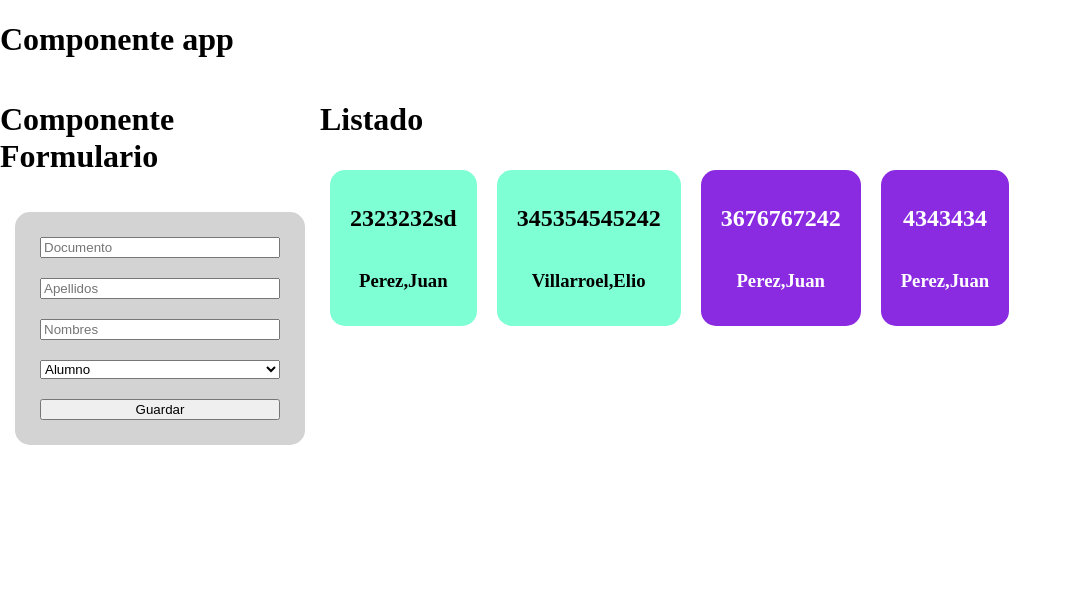
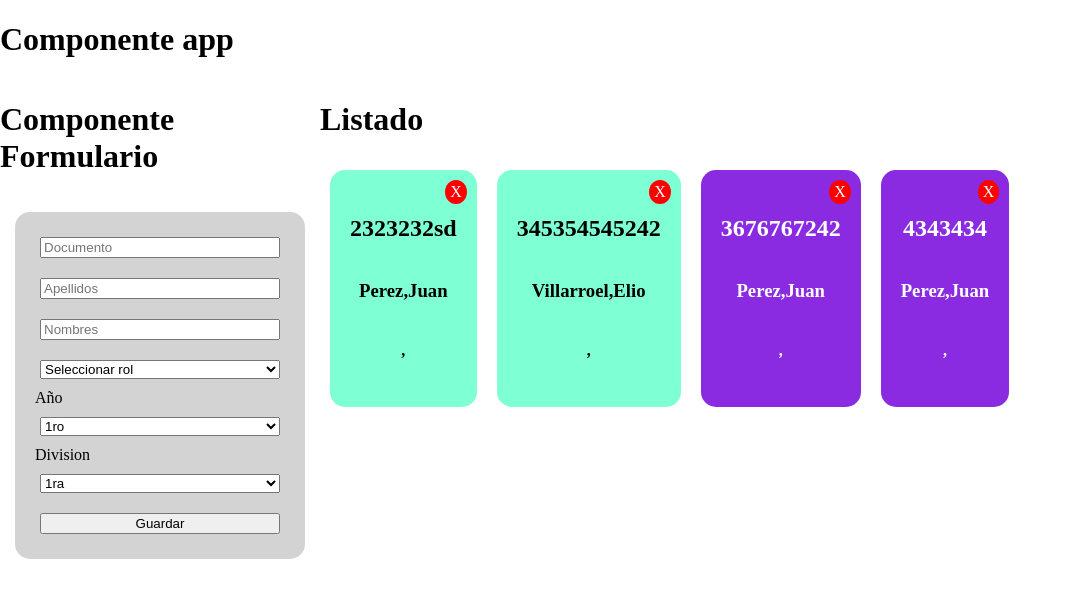
Before and after one commit to eliosito/primer_proyecto, a React (Vite) app: page / in a window 1280 px wide. Shown: the top 598 px of the page, without its empty margins (0-1072 px from the left). Built offline with nearby package versions, Linux system fonts and the light colour scheme.

Commit message:
añadir tarjeta con curso y division, con el boton de eliminar

```diff
--- a/src/App.css
+++ b/src/App.css
@@ -38,10 +38,11 @@
   flex-direction: column;
   justify-content: center;
   align-items: center;
-  padding: 15px 20px;
+  padding: 25px 20px;
   margin: 10px;
   background-color: aquamarine;
   border-radius:15px;
+  position:relative;
 }
 
 .Listado {
@@ -55,3 +56,15 @@
   align-items: center;
 
 }
+
+.eliminar {
+
+  position:absolute;
+  background-color: red;
+  color:white;
+  border-radius: 50%;
+  padding: 3px 5px;
+  top: 10px;
+  right: 10px;
+  cursor:pointer;
+}
--- a/src/App.jsx
+++ b/src/App.jsx
@@ -1,9 +1,9 @@
 import Listado from "./components/Listado";
-
+import { useState } from "react";
 import './App.css';
 import Formulario from "./components/Formulario";
 
-const personas = [
+const personasDefault = [
     {documento:"2323232sd",apellidos:"Perez",nombres:"Juan",alumno: true},
     {documento:"345354545242",apellidos:"Villarroel",nombres:"Elio",alumno: true},
     {documento:"3676767242",apellidos:"Perez",nombres:"Juan",alumno: false},
@@ -12,12 +12,31 @@ const personas = [
 
 export default function App () {
 
+    const [personas,setPersonas] = useState(personasDefault)
+
+      const guardar = (persona) => {
+        console.log(persona);
+
+        let nuevasPersonas = [...personas];
+
+        nuevasPersonas.push(persona)
+
+        setPersonas(nuevasPersonas)
+
+
+
+
+      }
+
+
   return (
 
     <div className="App">
       <h1> Componente app</h1>
       <div className="Contenedor">
-        <Formulario/>
+        <Formulario
+          guardar={(persona) => guardar(persona)}
+        />
       <Listado
       personas={personas}
       />
--- a/src/components/Formulario.jsx
+++ b/src/components/Formulario.jsx
@@ -1,16 +1,32 @@
-import React from 'react'
+import React, { use } from 'react'
 import { useState } from 'react';
-export default function Formulario() {
+export default function Formulario({guardar}) {
 
     const hanlderSubmit = (e) => {
         e.preventDefault();
-        console.log({documento,apellidos,nombres,rol})
+        console.log({documento,apellidos,nombres,rol,ano,division})
+
+        const alumno = rol == "alumno";
+
+        const persona = {
+            documento,
+            apellidos,
+            nombres,
+            alumno,
+            ano,
+            division
+        }
+
+        guardar(persona);
+
     }
 
     const [documento, setDocumento] = useState("");
     const [apellidos, setApellidos] = useState("");
     const [nombres, setNombres] = useState("");
-    const [rol, setRol] = useState("");
+    const [rol, setRol] = useState("-1");
+    const [ano, setAno] = useState("")
+    const [division, setDivision] = useState("")
 
   return (
     <div className='Formulario'>
@@ -43,9 +59,36 @@ export default function Formulario() {
             onChange={(e) => setRol(e.target.value)}
             value={rol}
             >
+                <option value="-1" disabled>Seleccionar rol</option>
 
                 <option value="alumno">Alumno</option>
                 <option value="docente">Docente</option>
+            </select>
+
+            <label>Año</label>
+
+            <select
+            onChange={(e) => setAno(e.target.value)}
+            value={ano}
+             >
+                <option value="1ro">1ro</option>
+                <option value="2do">2do</option>
+                <option value="3ro">3ro</option>
+                <option value="4to">4to</option>
+            </select>
+            <label>Division</label>
+            <select
+            onChange={(e) => setDivision(e.target.value)}
+            value={division}
+             >
+                <option value="1ra">1ra</option>
+                <option value="2da">2da</option>
+                <option value="3ra">3ra</option>
+                <option value="4ta">4ta</option>
+                <option value="5ta">5ta</option>
+                <option value="6ta">6ta</option>
+
+
             </select>
 
 
--- a/src/components/Listado.jsx
+++ b/src/components/Listado.jsx
@@ -15,6 +15,8 @@ export default function Listado({personas}) {
         apellidos={persona.apellidos}
         nombres={persona.nombres}
         alumno={persona.alumno}
+        ano={persona.ano}
+        division={persona.division}
         />
         )}
 
--- a/src/components/Tarjeta.jsx
+++ b/src/components/Tarjeta.jsx
@@ -4,7 +4,7 @@ import React from 'react'
 const documento = "43323233";
 const nombres = "Elio";
 const apellidos = "Villarroel";
-export default function Tarjeta({documento,apellidos,nombres,alumno}) {
+export default function Tarjeta({documento,apellidos,nombres,alumno,ano,division}) {
   return (
     <div className='Tarjeta'
     style={{backgroundColor: alumno ?"aquamarine" : "blueviolet",
@@ -12,8 +12,10 @@ export default function Tarjeta({documento,apellidos,nombres,alumno}) {
       color: alumno ? "black" : "white"
     }}
     >
+        <span className='eliminar' onClick={() => alert("eliminar")}>X</span>
         <h2>{documento}</h2>
         <h3>{apellidos},{nombres}</h3>
+        <h4>{ano},{division}</h4>
 
     </div>
   )
```
